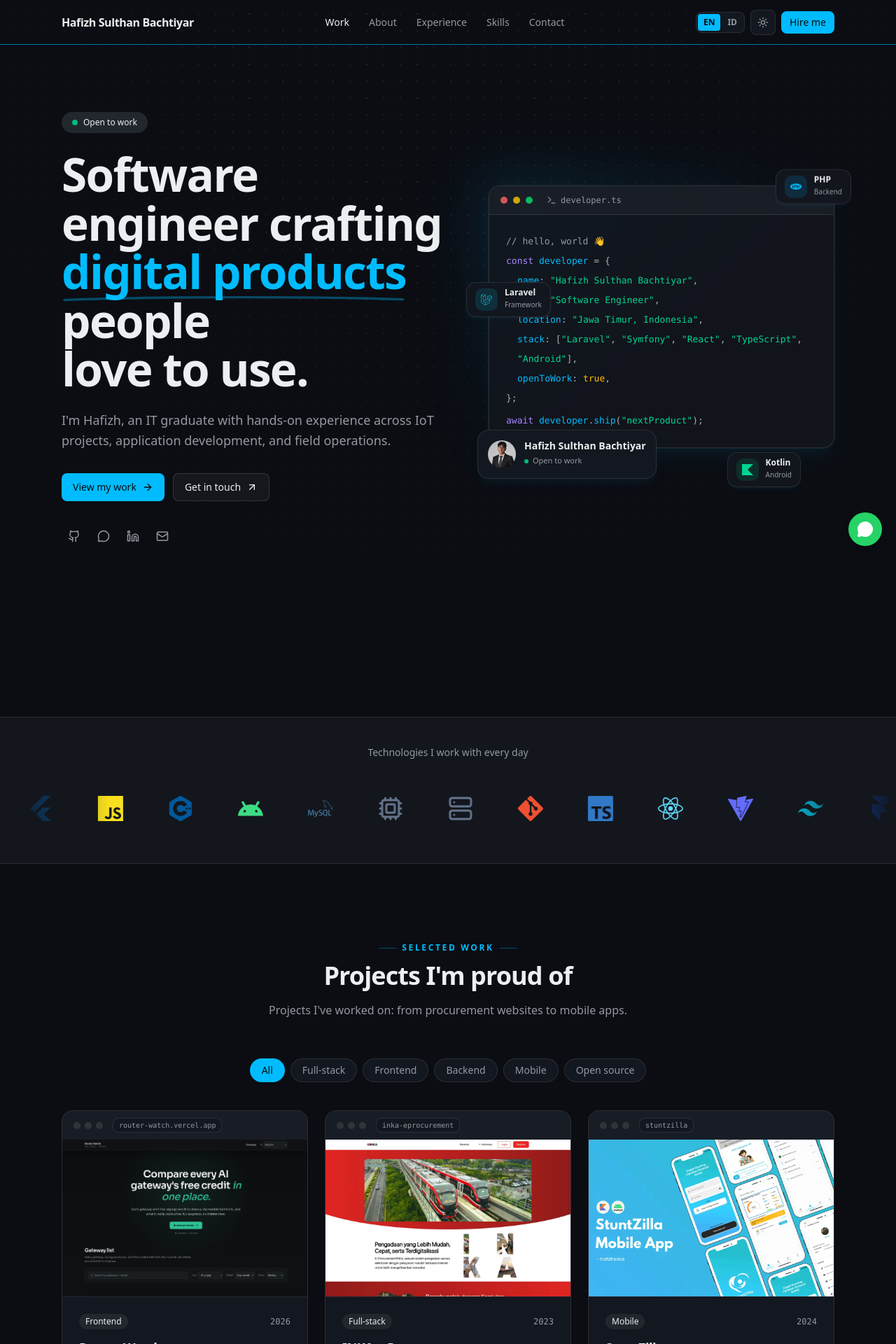
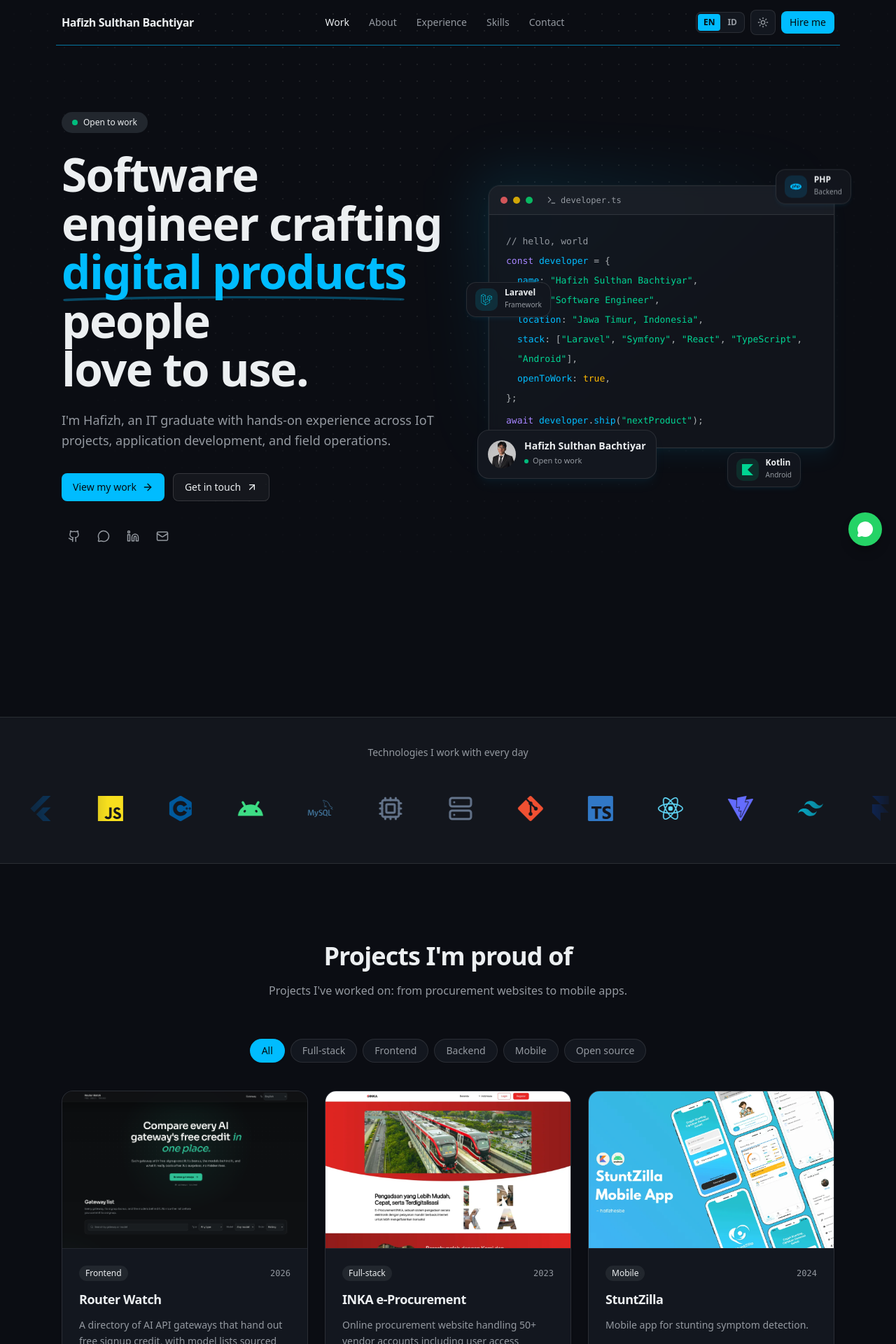
Before and after one commit to hafizhsul/stunning-website-porto, a React (Vite) app: page / in a window 1280 px wide. Shown: the top 1920 px of the page at 70% size. Built offline with nearby package versions, Linux system fonts and the light colour scheme.

Commit message:
refactor(landing): audit fixes — nav pill, left-aligned experience, 2-col skills, single Reveal, aria-hidden icons

```diff
--- a/src/pages/Landing.tsx
+++ b/src/pages/Landing.tsx
@@ -111,30 +111,25 @@ function Reveal({
 }
 
 function SectionHeading({
-  eyebrow,
   title,
   description,
+  align = "center",
 }: {
-  eyebrow: string;
   title: string;
   description?: string;
+  align?: "center" | "left";
 }) {
   return (
-    <Reveal className="mx-auto mb-14 max-w-2xl text-center">
-      <p className="mb-3 flex items-center justify-center gap-2 text-xs font-semibold uppercase tracking-[0.22em] text-primary">
-        <span className="h-px w-6 bg-primary/40" />
-        {eyebrow}
-        <span className="h-px w-6 bg-primary/40" />
-      </p>
+    <div className={cn("mb-14 max-w-2xl", align === "center" ? "mx-auto text-center" : "")}>
       <h2 className="text-balance text-3xl font-semibold tracking-tight sm:text-4xl">
         {title}
       </h2>
       {description && (
-        <p className="mt-4 text-pretty text-base leading-relaxed text-muted-foreground">
+        <p className={cn("mt-4 text-pretty text-base leading-relaxed text-muted-foreground", align === "left" && "max-w-xl")}>
           {description}
         </p>
       )}
-    </Reveal>
+    </div>
   );
 }
 
@@ -247,15 +242,24 @@ function Navbar() {
   useEffect(() => syncNav(scrollY.get()), []);
 
   return (
-    <header
+    <header className="fixed inset-x-0 top-0 z-50">
+      <div
         className={cn(
-        "fixed inset-x-0 top-0 z-50 transition-all duration-300",
-        scrolled || menuOpen
-          ? "border-b bg-background/85 backdrop-blur-xl"
-          : "border-b border-transparent bg-transparent",
+          "mx-auto transition-[max-width] duration-300",
+          scrolled || menuOpen ? "max-w-5xl" : "max-w-6xl",
         )}
       >
-      <nav className="mx-auto flex h-16 max-w-6xl items-center justify-between px-4 sm:px-6">
+        <nav
+          className={cn(
+            "relative mx-auto flex h-16 items-center justify-between px-4 transition-[background-color,border-color,border-radius,box-shadow] duration-300 sm:px-6",
+            scrolled || menuOpen
+              ? cn(
+                  "mt-3 border bg-background/85 shadow-lg shadow-primary/5 backdrop-blur-xl",
+                  menuOpen ? "rounded-t-2xl border-b-0" : "rounded-2xl",
+                )
+              : "border-transparent bg-transparent",
+          )}
+        >
           <a href="#top" className="flex items-center font-semibold tracking-tight">
             <span className="sm:hidden">Hafizh</span>
             <span className="hidden sm:block">Hafizh Sulthan Bachtiyar</span>
@@ -314,12 +318,15 @@ function Navbar() {
               {menuOpen ? <X className="size-4" /> : <Menu className="size-4" />}
             </button>
           </div>
-      </nav>
 
           <motion.div
             style={{ scaleX: scrollYProgress }}
-        className="absolute inset-x-0 bottom-0 h-px origin-left bg-primary/60"
+            className={cn(
+              "absolute inset-x-4 -bottom-px h-px origin-left bg-primary/60",
+              menuOpen && "opacity-0",
+            )}
           />
+        </nav>
 
         <AnimatePresence>
           {menuOpen && (
@@ -328,9 +335,9 @@ function Navbar() {
               animate={{ height: "auto", opacity: 1 }}
               exit={{ height: 0, opacity: 0 }}
               transition={{ duration: 0.25, ease: "easeOut" }}
-            className="overflow-hidden border-t md:hidden"
+              className="overflow-hidden border-t border-border bg-background/85 backdrop-blur-xl md:hidden"
             >
-            <div className="flex flex-col gap-1 px-4 py-4">
+              <div className="flex flex-col gap-1 px-4 py-4 sm:px-6">
                 {NAV_LINKS.map((link) => (
                   <a
                     key={link.href}
@@ -353,6 +360,7 @@ function Navbar() {
             </motion.div>
           )}
         </AnimatePresence>
+      </div>
     </header>
   );
 }
@@ -380,7 +388,7 @@ function TechChip({
       )}
     >
       <span className={cn("grid size-8 place-items-center rounded-lg", iconClass)}>
-        <Icon className="size-4" />
+        <Icon className="size-4" aria-hidden="true" />
       </span>
       <span className="text-left">
         <span className="block text-xs font-semibold leading-none">{label}</span>
@@ -461,7 +469,7 @@ function Hero() {
                 target="_blank"
                 rel="noreferrer"
                 aria-label={s.label}
-                className="grid size-9 place-items-center rounded-md text-muted-foreground transition-all hover:-translate-y-0.5 hover:text-primary"
+                className="grid size-9 place-items-center rounded-md text-muted-foreground transition-[color,transform] hover:-translate-y-0.5 hover:text-primary"
               >
                 <s.icon className="size-[18px]" />
               </a>
@@ -493,7 +501,7 @@ function Hero() {
             </div>
             <div className="p-5 font-mono text-[13px] leading-7 sm:p-6">
               <p>
-                <span className="text-muted-foreground">// hello, world 👋</span>
+                <span className="text-muted-foreground">// hello, world</span>
               </p>
               <p>
                 <span className="text-violet-500 dark:text-violet-400">const</span>{" "}
@@ -658,14 +666,6 @@ function ProjectCard({
       className="group flex flex-col overflow-hidden rounded-2xl border bg-card shadow-sm transition-shadow duration-300 hover:-translate-y-1.5 hover:shadow-lg hover:shadow-primary/5"
     >
       <div className="border-b border-border/70">
-        <div className="flex items-center gap-1.5 bg-muted/40 px-4 py-2.5">
-          <span className="size-2.5 rounded-full bg-border" />
-          <span className="size-2.5 rounded-full bg-border" />
-          <span className="size-2.5 rounded-full bg-border" />
-          <span className="ml-2 truncate rounded-md border bg-card px-2 py-0.5 font-mono text-[10px] text-muted-foreground">
-            {project.url}
-          </span>
-        </div>
         <button
           type="button"
           onClick={onOpen}
@@ -746,19 +746,18 @@ function Projects() {
     <section id="work" className="py-24 sm:py-28">
       <div className="mx-auto max-w-6xl px-4 sm:px-6">
         <SectionHeading
-          eyebrow={t("proj.eyebrow")}
           title={t("proj.title")}
           description={t("proj.desc")}
         />
 
-        <Reveal className="mb-10 flex flex-wrap items-center justify-center gap-2">
+        <div className="mb-10 flex flex-wrap items-center justify-center gap-2">
           {FILTERS.map((f) => (
             <button
               key={f}
               type="button"
               onClick={() => setFilter(f)}
               className={cn(
-                "rounded-full border px-4 py-1.5 text-sm font-medium transition-all",
+                "rounded-full border px-4 py-1.5 text-sm font-medium transition-colors",
                 filter === f
                   ? "border-transparent bg-primary text-primary-foreground shadow-sm"
                   : "bg-card text-muted-foreground hover:border-foreground/20 hover:text-foreground",
@@ -767,7 +766,7 @@ function Projects() {
               {f}
             </button>
           ))}
-        </Reveal>
+        </div>
 
         <motion.div layout className="grid gap-6 md:grid-cols-2 lg:grid-cols-3">
           <AnimatePresence mode="popLayout">
@@ -781,14 +780,14 @@ function Projects() {
           </AnimatePresence>
         </motion.div>
 
-        <Reveal className="mt-12 text-center">
+        <div className="mt-12 text-center">
           <Button asChild variant="outline">
             <a href="https://github.com/hafizhsul" target="_blank" rel="noreferrer">
               {t("proj.more")}
               <ArrowUpRight className="size-4" />
             </a>
           </Button>
-        </Reveal>
+        </div>
       </div>
 
       <AnimatePresence>
@@ -976,7 +975,6 @@ function About() {
   return (
     <section id="about" className="border-t bg-muted/30 py-24 sm:py-28">
       <div className="mx-auto grid max-w-6xl items-center gap-14 px-4 sm:px-6 lg:grid-cols-[0.9fr_1.1fr] lg:gap-20">
-        <Reveal>
         <div className="relative mx-auto w-full max-w-md">
             <div className="absolute -inset-3 rounded-3xl bg-gradient-to-br from-primary/15 via-transparent to-transparent blur-xl" />
             <div className="relative overflow-hidden rounded-3xl border bg-card shadow-xl shadow-primary/5">
@@ -987,21 +985,16 @@ function About() {
               />
             </div>
           </div>
-        </Reveal>
 
         <div>
-          <Reveal>
           <h2 className="text-balance text-3xl font-semibold tracking-tight sm:text-4xl">
               {t("about.title")}
             </h2>
-          </Reveal>
-          <Reveal delay={0.08}>
           <p className="mt-5 text-pretty leading-relaxed text-muted-foreground">
               {t("about.p1")}
             </p>
-          </Reveal>
 
-          <Reveal delay={0.12} className="mt-6">
+          <div className="mt-6">
             <div className="rounded-xl border bg-card p-4">
               <p className="text-xs font-semibold uppercase tracking-wider text-muted-foreground">
                 {t("about.edu")}
@@ -1009,14 +1002,14 @@ function About() {
               <p className="mt-1.5 text-sm font-medium">{t("about.edu1")}</p>
               <p className="mt-1 text-xs text-muted-foreground">{t("about.edu2")}</p>
             </div>
-          </Reveal>
+          </div>
 
-          <Reveal delay={0.16} className="mt-8 grid gap-4 sm:grid-cols-2">
+          <div className="mt-8 grid gap-4 sm:grid-cols-2">
             {FACTS.map((f, i) => {
               const inner = (
                 <>
                   <span className="grid size-9 shrink-0 place-items-center rounded-lg bg-primary/10 text-primary">
-                    <f.icon className="size-4" />
+                    <f.icon className="size-4" aria-hidden="true" />
                   </span>
                   <span>
                     <span className="block text-[11px] uppercase tracking-wider text-muted-foreground">
@@ -1040,9 +1033,8 @@ function About() {
                 </div>
               );
             })}
-          </Reveal>
+          </div>
 
-          <Reveal delay={0.24}>
           <ul className="mt-8 grid gap-3 sm:grid-cols-2">
             {VALUES.map((v, i) => (
               <li key={i} className="flex items-center gap-2.5 text-sm">
@@ -1051,7 +1043,6 @@ function About() {
               </li>
             ))}
           </ul>
-          </Reveal>
         </div>
       </div>
     </section>
@@ -1066,20 +1057,19 @@ function Experience() {
     <section id="experience" className="py-24 sm:py-28">
       <div className="mx-auto max-w-6xl px-4 sm:px-6">
         <SectionHeading
-          eyebrow={t("exp.eyebrow")}
           title={t("exp.title")}
           description={t("exp.desc")}
+          align="left"
         />
 
         <div className="mx-auto max-w-3xl">
           <ol className="relative space-y-10 border-l border-border/70 pl-8">
-            {EXPERIENCE.map((job, i) => (
+            {EXPERIENCE.map((job) => (
               <li key={job.company} className="relative">
                 <span className="absolute -left-11 top-8 grid size-6 place-items-center rounded-full border bg-background shadow-sm">
                   <span className="size-2 rounded-full bg-primary" />
                 </span>
-                <Reveal delay={i * 0.06}>
-                <div className="group rounded-2xl border bg-card p-6 shadow-sm transition-all duration-300 hover:-translate-y-0.5 hover:border-primary/30 hover:shadow-lg hover:shadow-primary/5">
+                <div className="group rounded-2xl border bg-card p-6 shadow-sm transition-[transform,border-color,box-shadow] duration-300 hover:-translate-y-0.5 hover:border-primary/30 hover:shadow-lg hover:shadow-primary/5">
                   <div className="flex flex-wrap items-center justify-between gap-2">
                     <span className="rounded-full bg-primary/10 px-2.5 py-1 font-mono text-xs font-medium text-primary">
                       {pick(job.period)}
@@ -1112,7 +1102,6 @@ function Experience() {
                     ))}
                   </div>
                 </div>
-                </Reveal>
               </li>
             ))}
           </ol>
@@ -1154,7 +1143,7 @@ const TAG_ICONS: Record<string, { Icon: LucideIcon | IconType; color?: string }>
 function SkillTagIcon({ tag }: { tag: Localized }) {
   const key = typeof tag === "string" ? tag : tag.en;
   const { Icon, color } = TAG_ICONS[key] ?? { Icon: Tag };
-  return <Icon className="size-3.5 shrink-0" color={color} />;
+  return <Icon className="size-3.5 shrink-0" color={color} aria-hidden="true" />;
 }
 
 function Skills() {
@@ -1163,21 +1152,24 @@ function Skills() {
     <section id="skills" className="border-t bg-muted/30 py-24 sm:py-28">
       <div className="mx-auto max-w-6xl px-4 sm:px-6">
         <SectionHeading
-          eyebrow={t("skills.eyebrow")}
           title={t("skills.title")}
           description={t("skills.desc")}
         />
-        <div className="grid gap-5 sm:grid-cols-2 lg:grid-cols-4">
+        <div className="grid gap-5 sm:grid-cols-2">
           {SKILL_GROUPS.map((group, i) => (
-            <Reveal key={i} delay={i * 0.07}>
-              <div className="shine-card group flex h-full flex-col rounded-2xl border bg-card p-6 shadow-sm transition-all duration-300 hover:-translate-y-1 hover:shadow-lg hover:shadow-primary/5">
-                <span className="grid size-11 place-items-center rounded-xl bg-primary/10 text-primary transition-transform duration-300 group-hover:scale-110">
+            <div
+              key={i}
+              className="shine-card group flex h-full flex-col rounded-2xl border bg-card p-6 shadow-sm transition-[transform,box-shadow,border-color] duration-300 hover:-translate-y-1 hover:border-primary/30 hover:shadow-lg hover:shadow-primary/5"
+            >
+              <div className="flex items-center gap-3">
+                <span className="grid size-10 shrink-0 place-items-center rounded-lg bg-primary/10 text-primary transition-transform duration-300 group-hover:scale-110">
                   <group.icon className="size-5" />
                 </span>
-                <h3 className="mt-4 text-base font-semibold tracking-tight">
+                <h3 className="text-base font-semibold tracking-tight">
                   {pick(group.title)}
                 </h3>
-                <p className="mt-1.5 text-sm leading-relaxed text-muted-foreground">
+              </div>
+              <p className="mt-3 text-sm leading-relaxed text-muted-foreground">
                 {pick(group.blurb)}
               </p>
               <div className="mt-4 flex flex-wrap gap-1.5">
@@ -1192,7 +1184,6 @@ function Skills() {
                 ))}
               </div>
             </div>
-            </Reveal>
           ))}
         </div>
       </div>
@@ -1244,7 +1235,7 @@ function Contact() {
                     target="_blank"
                     rel="noreferrer"
                     aria-label={s.label}
-                    className="grid size-10 place-items-center rounded-md border text-muted-foreground transition-all hover:-translate-y-0.5 hover:border-primary/40 hover:text-primary"
+                    className="grid size-10 place-items-center rounded-md border text-muted-foreground transition-[color,transform] hover:-translate-y-0.5 hover:border-primary/40 hover:text-primary"
                   >
                     <s.icon className="size-[18px]" />
                   </a>
@@ -1363,7 +1354,7 @@ function WhatsAppCta() {
       target="_blank"
       rel="noreferrer"
       aria-label="Chat on WhatsApp"
-      className="fixed bottom-5 right-5 z-40 grid size-12 place-items-center rounded-full bg-[#25D366] text-white shadow-lg shadow-black/25 transition-transform hover:scale-110 motion-reduce:transition-none"
+      className="fixed bottom-5 right-5 z-40 grid size-12 place-items-center rounded-full bg-[#25D366] text-white shadow-lg shadow-black/25 transition-transform hover:-translate-y-0.5 hover:shadow-xl motion-reduce:transition-none"
     >
       <MessageCircle className="size-6 fill-current" />
     </a>
```
Lines whose indentation alone changed are shown as unchanged.
